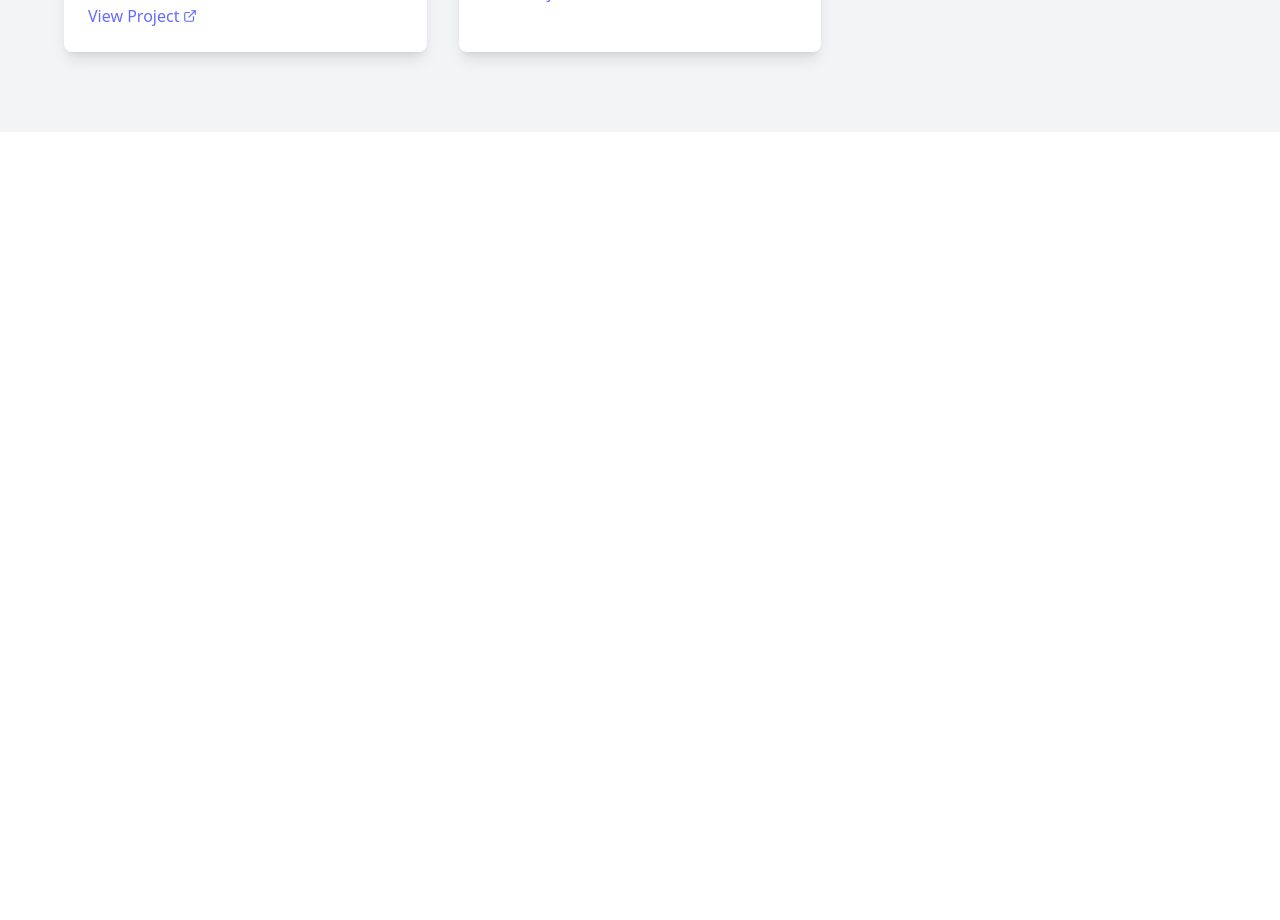
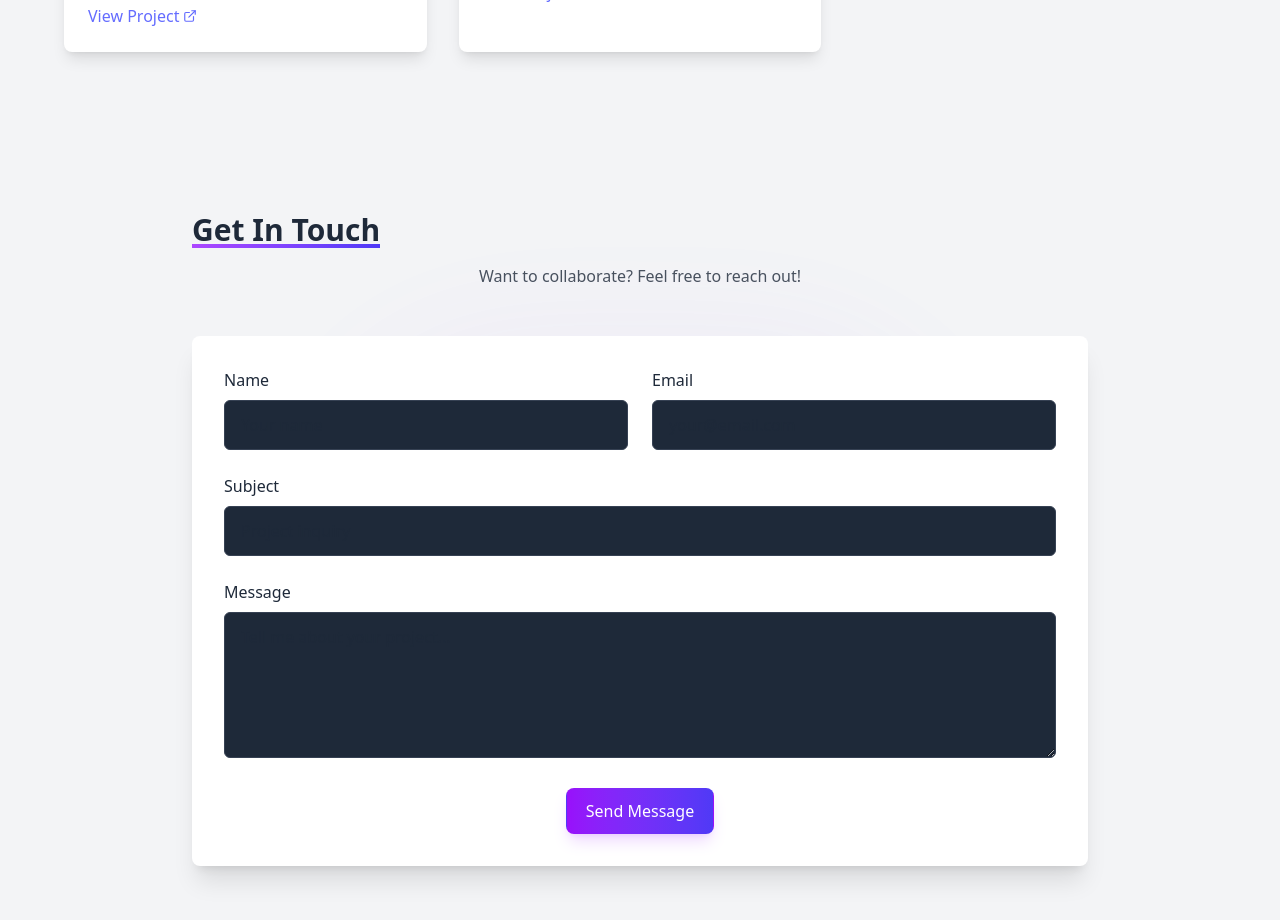
Before and after one commit to Krem1TS47/benjaminching.com, a React (Vite) app: page / in a window 1280 px wide. Shown: the part 1560-2480 px from the top of the page. Before the commit the page ends 1692 px from the top, so only its background shows below. Built offline with nearby package versions, Linux system fonts and the light colour scheme.

Commit message:
Inquiries Graphics Completed

```diff
--- a/src/App.jsx
+++ b/src/App.jsx
@@ -3,10 +3,12 @@ import Typing from './components/Typing.jsx';
 import Header from './components/Header.jsx'
 import AboutSection from './components/AboutSection.jsx';
 import Projects from './components/Projects.jsx';
+import Inquiries from './components/Inquiries.jsx';
 
 
 
 import { useState, useEffect } from 'react';
+
 
 
 function App() {
@@ -46,6 +48,7 @@ function App() {
             <Typing />
             <AboutSection darkMode={darkMode} scrollPosition={scrollPosition} />
             <Projects darkMode={darkMode} />
+            <Inquiries darkMode={darkMode} />
         </div>
     )
 }
--- a/src/components/Inquiries.jsx
+++ b/src/components/Inquiries.jsx
@@ -16,6 +16,62 @@ function TopText() {
     );
 }
 
+function ContactForm(darkMode) {
+    return (
+        <div className="relative z-10">
+            <div className="grid grid-cols-1 md:grid-cols-2 gap-6 mb-6">
+                <div>
+                    <label className="block mb-2">Name</label>
+                    <input
+                        type="text"
+                        className={`w-full px-4 py-3 rounded-md border ${darkMode ? 'bg-gray-800 border-gray-700 focus:border-purple-500' : 'bg-white border-gray-300 focus:border-purple-500'
+                            } focus:outline-none transition-colors`}
+                        placeholder="Your name"
+                    />
+                </div>
+                <div>
+                    <label className="block mb-2">Email</label>
+                    <input
+                        type="email"
+                        className={`w-full px-4 py-3 rounded-md border ${darkMode ? 'bg-gray-800 border-gray-700 focus:border-purple-500' : 'bg-white border-gray-300 focus:border-purple-500'
+                            } focus:outline-none transition-colors`}
+                        placeholder="your@email.com"
+                    />
+                </div>
+            </div>
+
+            <div className="mb-6">
+                <label className="block mb-2">Subject</label>
+                <input
+                    type="text"
+                    className={`w-full px-4 py-3 rounded-md border ${darkMode ? 'bg-gray-800 border-gray-700 focus:border-purple-500' : 'bg-white border-gray-300 focus:border-purple-500'
+                        } focus:outline-none transition-colors`}
+                    placeholder="Project inquiry"
+                />
+            </div>
+
+            <div className="mb-6">
+                <label className="block mb-2">Message</label>
+                <textarea
+                    className={`w-full px-4 py-3 rounded-md border ${darkMode ? 'bg-gray-800 border-gray-700 focus:border-purple-500' : 'bg-white border-gray-300 focus:border-purple-500'
+                        } focus:outline-none transition-colors`}
+                    rows="5"
+                    placeholder="Tell me about your project..."
+                />
+            </div>
+
+            <div className="text-center">
+                <button
+                    className="px-8 py-3 bg-gradient-to-r from-purple-600 to-indigo-600 text-white rounded-md hover:from-purple-700 hover:to-indigo-700 transition-all shadow-lg shadow-purple-500/20"
+                >
+                    Send Message
+                </button>
+            </div>
+        </div>
+    );
+
+}
+
 
 
 
@@ -30,11 +86,11 @@ function Inquiries({ darkMode }) {
             </div>
 
             <div className="max-w-4xl mx-auto relative z-10">
-                <TextTitle />
-
-
+                <TopText />
+                <div className={`p-8 rounded-lg ${darkMode ? 'bg-gray-900' : 'bg-white'} shadow-xl relative overflow-hidden`}>
+                    <ContactForm darkMOde={darkMode} />
+                </div>
             </div>
-
         </section>
     );
 }
```
